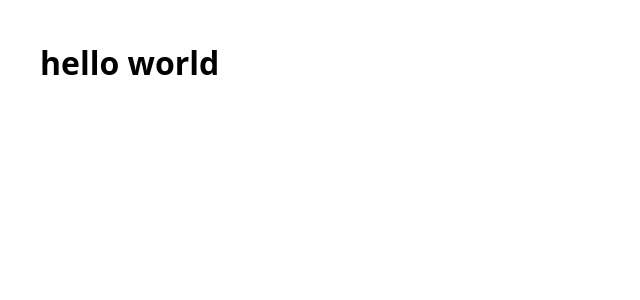
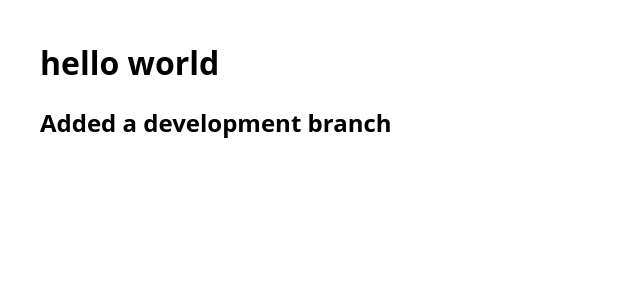
Before and after one commit to mcwachira/Amazon-clone-react, a React (Create React App) app: page / in a window 1280 px wide. Shown: the top 300 px of the page, without its empty margins (0-640 px from the left). Built offline with nearby package versions, Linux system fonts and the light colour scheme.

Commit message:
made the development branch

```diff
--- a/src/App.js
+++ b/src/App.js
@@ -7,6 +7,9 @@ const App = () => {
       <h1>
         hello world
       </h1>
+      <h2>
+        Added a development branch
+      </h2>
     </div>
 
   );
```
